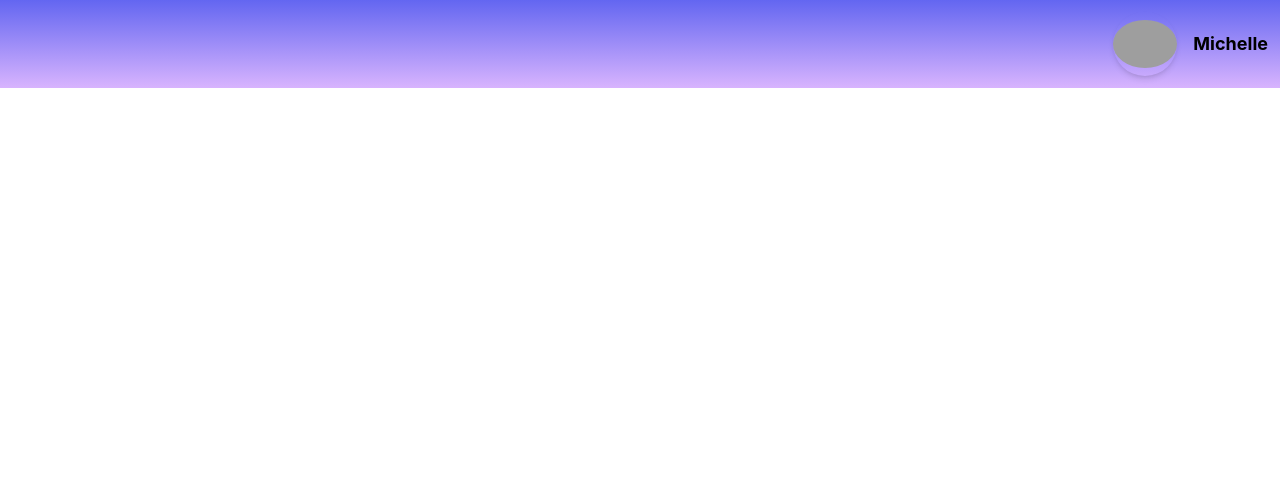
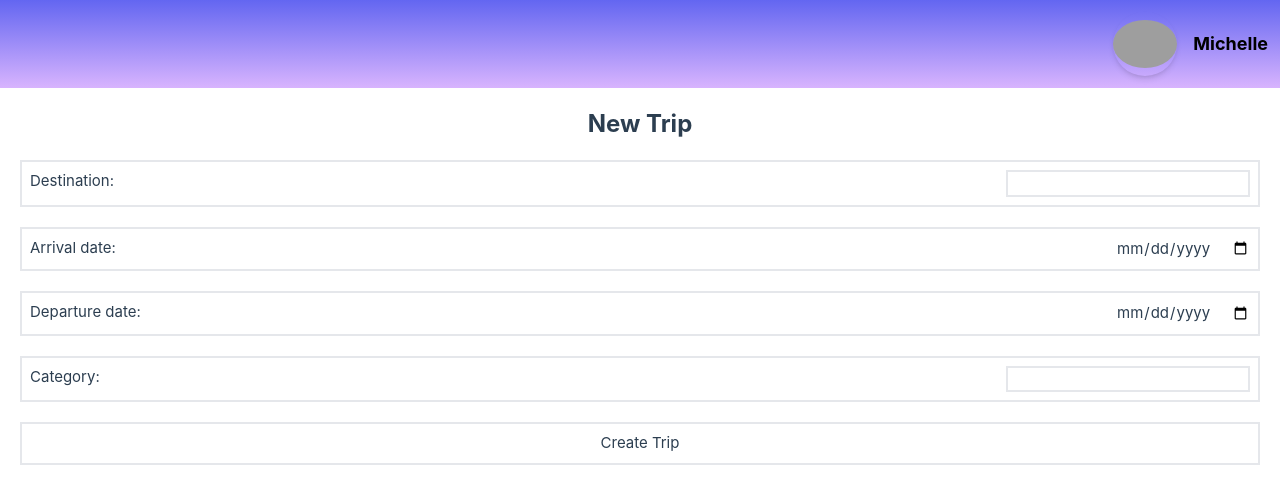
Before and after one commit to lucasaguino/travel-pals, a Vue app: page /tripCreation in a window 1280 px wide. Before the commit this address had no page. Shown: the top 504 px of the page. Built offline with nearby package versions, Linux system fonts and the light colour scheme; grey boxes are pictures that could not be loaded.

Commit message:
trip creation

```diff
--- a/src/router/index.js
+++ b/src/router/index.js
@@ -1,6 +1,7 @@
 import { createRouter, createWebHistory } from 'vue-router'
 import HomeView from '../views/HomeView.vue'
 import SummaryPage from '@/views/SummaryPage.vue'
+import TripCreationPage from '@/views/TripCreationPage.vue'
 
 const router = createRouter({
   history: createWebHistory(import.meta.env.BASE_URL),
@@ -16,6 +17,11 @@ const router = createRouter({
       component: SummaryPage,
     },
     {
+      path: '/tripCreation',
+      name: 'tripCreation',
+      component: TripCreationPage,
+    },
+    {
       path: '/about',
       name: 'about',
       // route level code-splitting
--- /dev/null
+++ b/src/views/TripCreationPage.vue
@@ -0,0 +1,39 @@
+<script setup>
+
+</script>
+<template>
+  <div>
+    <div class="flex items-center place-content-around m-5">
+      <div class="text-center">
+
+        <h1 class="font-bold text-2xl">New Trip</h1>
+
+      </div>
+    </div>
+
+
+    <form action="">
+        <div class="border-solid m-5 border-2 p-2 flex place-content-between">
+            <p>Destination: </p>
+            <input class="border-solid border-2" type="text">
+        </div>
+        <div class="border-solid m-5 border-2 p-2 flex place-content-between ">
+            <p>Arrival date: </p>
+            <input type="date">
+        </div>
+        <div class="border-solid m-5 border-2 p-2 flex place-content-between">
+            <p>Departure date: </p>
+            <input type="date">
+        </div>
+        <div class="border-solid m-5 border-2 p-2 flex place-content-between">
+            <p>Category: </p>
+            <input class="border-solid border-2" type="text">
+        </div>
+        <div class="border-solid m-5 border-2 p-2 flex place-content-center">
+
+            <input type="submit" value="Create Trip">
+        </div>
+    </form>
+
+  </div>
+</template>
```
